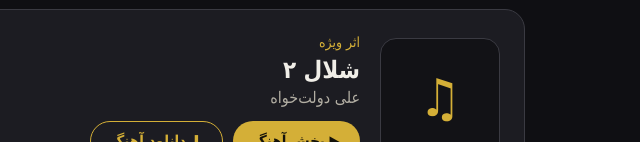
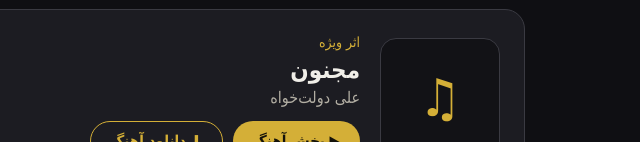
Before and after one commit to alidowlatkhahofficial/alidowlatkhahofficial.github.io, a plain HTML site: page index.html in a window 1280 px wide. Shown: the part 658-800 px from the top of the page, 525-1165 px from the left. Drawn offline with Linux system fonts and the light colour scheme.

Commit message:
Add song: مجنون

```diff
--- a/index.html
+++ b/index.html
@@ -153,6 +153,7 @@
 // اگر کاور دارد، به‌جای "" آدرس عکس را بنویسید، مثلاً "covers/song2.jpg".
 // هیچ وابستگی به گوگل، شیت یا اینترنت خارجی نیست؛ همه‌چیز همین‌جاست.
 const SONGS = [
+  { title: "مجنون", artist: "علی دولت‌خواه", file: "songs/song-20261125-220658-9009.mp3", cover: "" },
   { title: "شلال ٢", artist: "علی دولت‌خواه", file: "songs/song-20261125-220055-4252.m4a", cover: "" },
   { title: "گل بی‌وفا", artist: "علی دولت‌خواه", file: "songs/song-20261125-215348-9781.mp3", cover: "" },
   { title: "شلال", artist: "علی دولت‌خواه", file: "songs/song-20261125-214218-9337.mp3", cover: "" },
```
Also changed, not shown: 1 other file.
